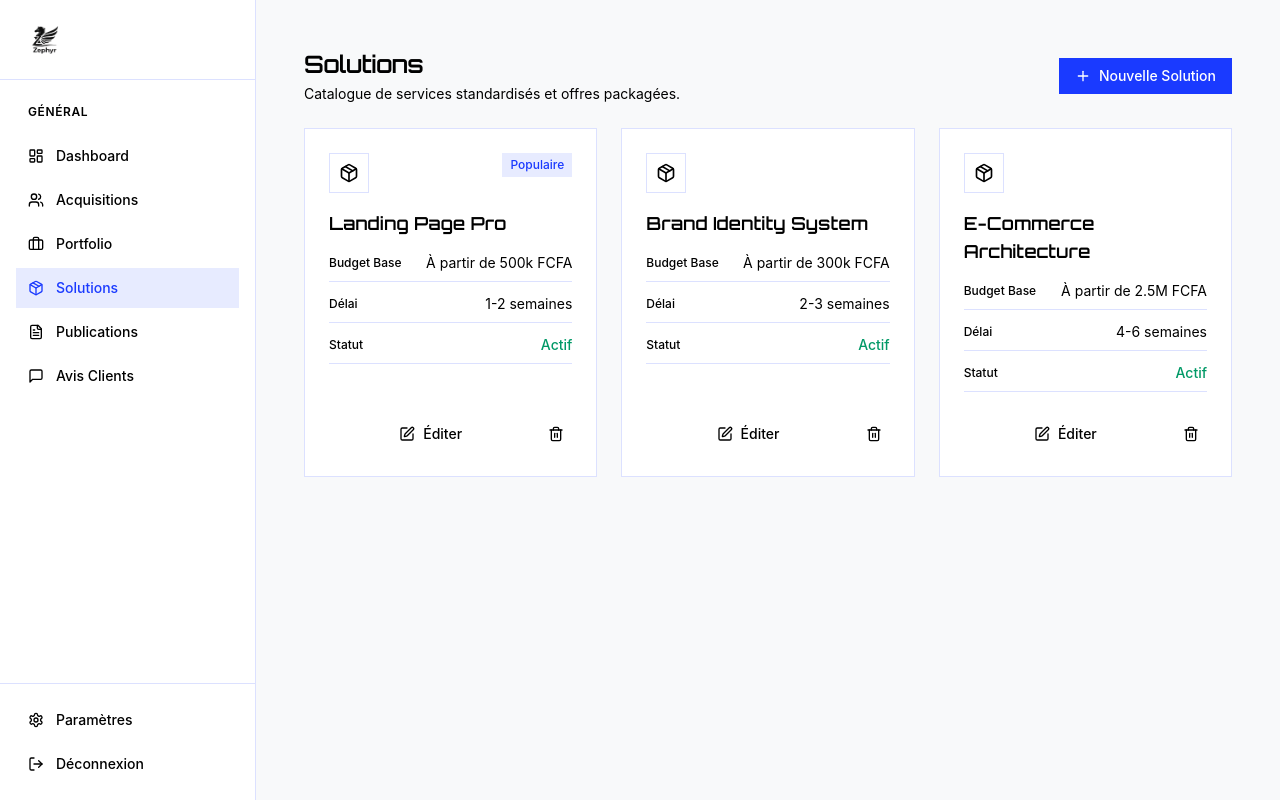
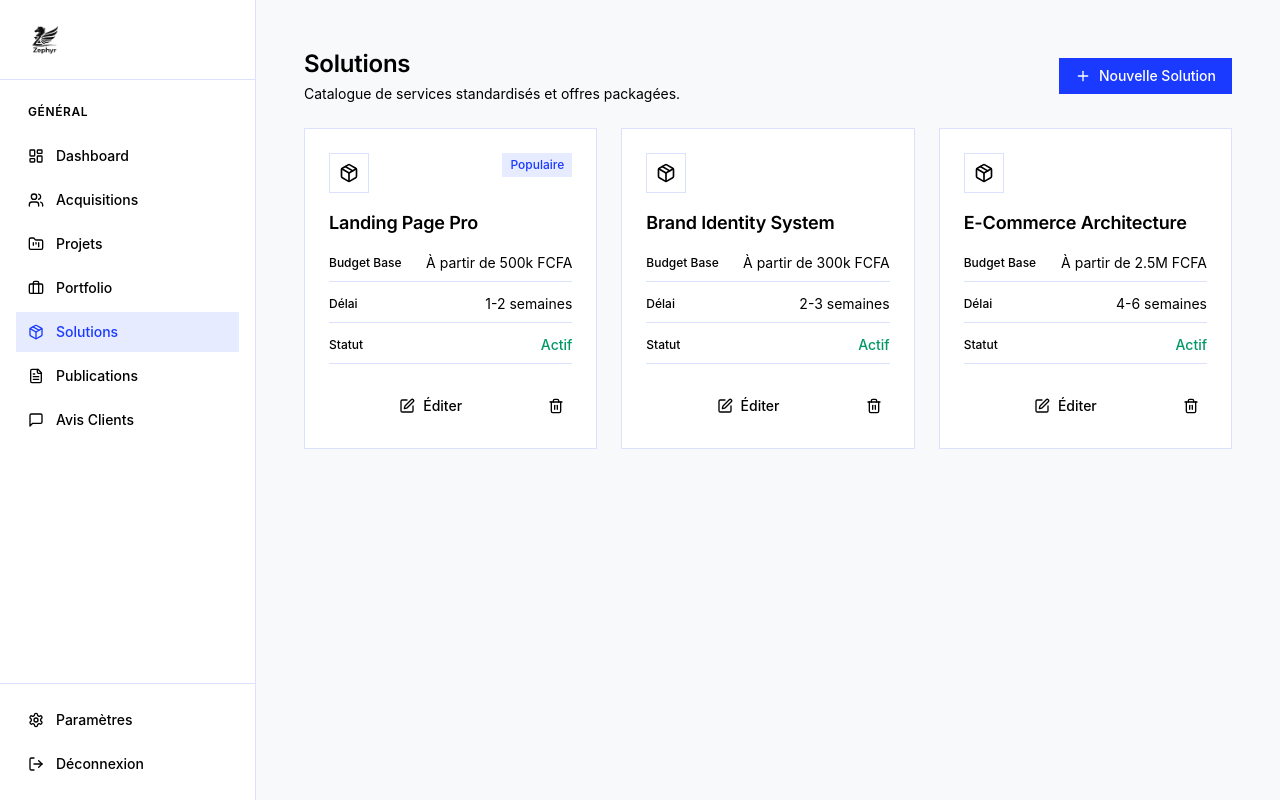
Before and after one commit to Gafclerck/Zephyr, a React (Vite) app: page /admin/solutions in a window 1280 px wide. Built offline with nearby package versions, Linux system fonts and the light colour scheme.

Commit message:
mis ajour

```diff
--- a/src/app/components/layouts/AdminLayout.tsx
+++ b/src/app/components/layouts/AdminLayout.tsx
@@ -8,6 +8,7 @@ import {
   Package,
   LogOut,
   Settings,
+  FolderKanban,
 } from "lucide-react";
 import LogoBlanc from "../../../assets/logos/Logo-Zephyr-Blanc.png";
 import LogoNoir from "../../../assets/logos/Logo-Zephyr-Noir.png";
@@ -16,16 +17,17 @@ export function AdminLayout() {
   const location = useLocation();
 
   const navItems = [
-    { path: "/admin", label: "Dashboard", icon: LayoutDashboard },
-    { path: "/admin/leads", label: "Acquisitions", icon: Users },
-    { path: "/admin/portfolio", label: "Portfolio", icon: Briefcase },
-    { path: "/admin/solutions", label: "Solutions", icon: Package },
-    { path: "/admin/blog", label: "Publications", icon: FileText },
-    { path: "/admin/testimonials", label: "Avis Clients", icon: MessageSquare },
+    { path: "/admin",             label: "Dashboard",    icon: LayoutDashboard },
+    { path: "/admin/leads",       label: "Acquisitions", icon: Users },
+    { path: "/admin/projects",    label: "Projets",      icon: FolderKanban },
+    { path: "/admin/portfolio",   label: "Portfolio",    icon: Briefcase },
+    { path: "/admin/solutions",   label: "Solutions",    icon: Package },
+    { path: "/admin/blog",        label: "Publications", icon: FileText },
+    { path: "/admin/testimonials",label: "Avis Clients", icon: MessageSquare },
   ];
 
   return (
-    <div className="min-h-screen bg-[#F8F9FA] dark:bg-[#050A14] flex selection:bg-[#1A3AFF] selection:text-white font-sans text-foreground">
+    <div className="admin-layout min-h-screen bg-[#F8F9FA] dark:bg-[#050A14] flex selection:bg-[#1A3AFF] selection:text-white font-sans text-foreground">
       {/* Sidebar */}
       <aside className="w-64 bg-white dark:bg-[#0A1220] border-r border-border/40 flex flex-col z-20">
         <div className="h-20 px-6 border-b border-border/40 flex items-center">
@@ -53,7 +55,9 @@ export function AdminLayout() {
                     : "text-muted-foreground hover:bg-muted/50 hover:text-foreground"
                 }`}
               >
-                <Icon className={`w-4 h-4 ${isActive ? "text-[#1A3AFF]" : "text-muted-foreground"}`} />
+                <Icon className={`w-4 h-4 shrink-0 ${
+                  isActive ? "text-[#1A3AFF]" : "text-muted-foreground"
+                }`} />
                 {item.label}
               </Link>
             );
--- a/src/app/pages/admin/Projects.tsx
+++ b/src/app/pages/admin/Projects.tsx
@@ -69,11 +69,11 @@ export function AdminProjects() {
             {/* Header */}
             <div className="flex items-center justify-between">
                 <div>
-                    <h1 className="text-3xl font-semibold text-foreground mb-2">
+                    <h1 className="text-2xl font-semibold text-foreground mb-1">
                         Gestion des Projets
                     </h1>
                     <p className="text-sm text-muted-foreground">
-                        Suivi d'avancement des projets clients
+                        Suivi d’avancement des projets clients
                     </p>
                 </div>
                 <button className="px-4 py-2 bg-[#1A3AFF] text-white text-sm font-medium rounded hover:bg-[#0D2FE0] transition-colors flex items-center gap-2">
--- a/src/styles/globals.css
+++ b/src/styles/globals.css
@@ -1,4 +1,16 @@
-/* ─── Theme-aware grid backgrounds ───────────────────────────────────────── */
+/* ─── Admin layout : headings reviennent en Inter (pas Orbitron) ─────────── */
+/* Le theme.css applique Orbitron sur h1-h6 globalement.
+   L'admin panel est un outil métier — Inter est plus lisible et professionnel. */
+.admin-layout h1,
+.admin-layout h2,
+.admin-layout h3,
+.admin-layout h4,
+.admin-layout h5,
+.admin-layout h6 {
+  font-family: "Inter", -apple-system, BlinkMacSystemFont, sans-serif;
+  letter-spacing: -0.01em;
+}
+
 
 /* Fine 24px grid — used on Blog hero */
 .bg-grid-subtle {
```
